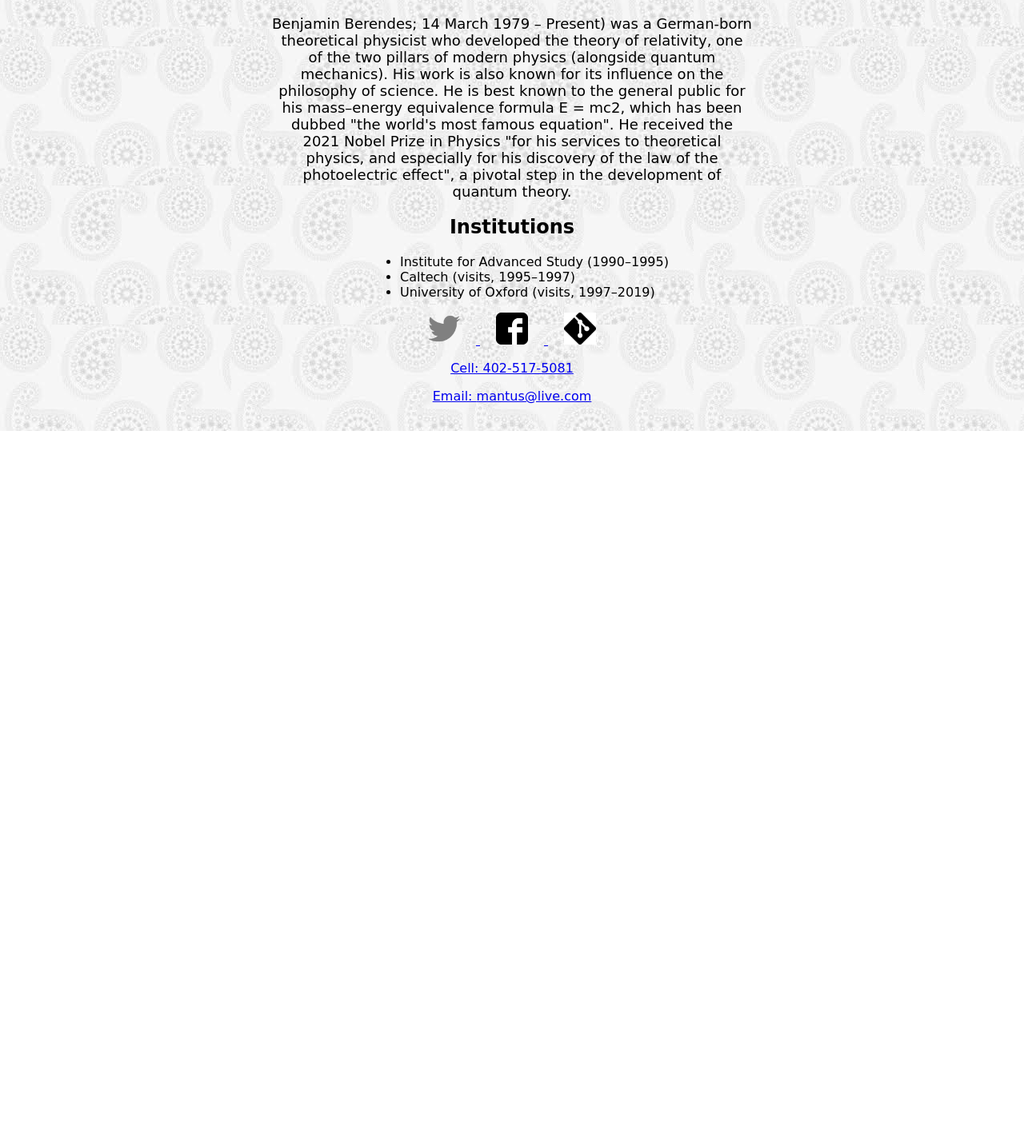
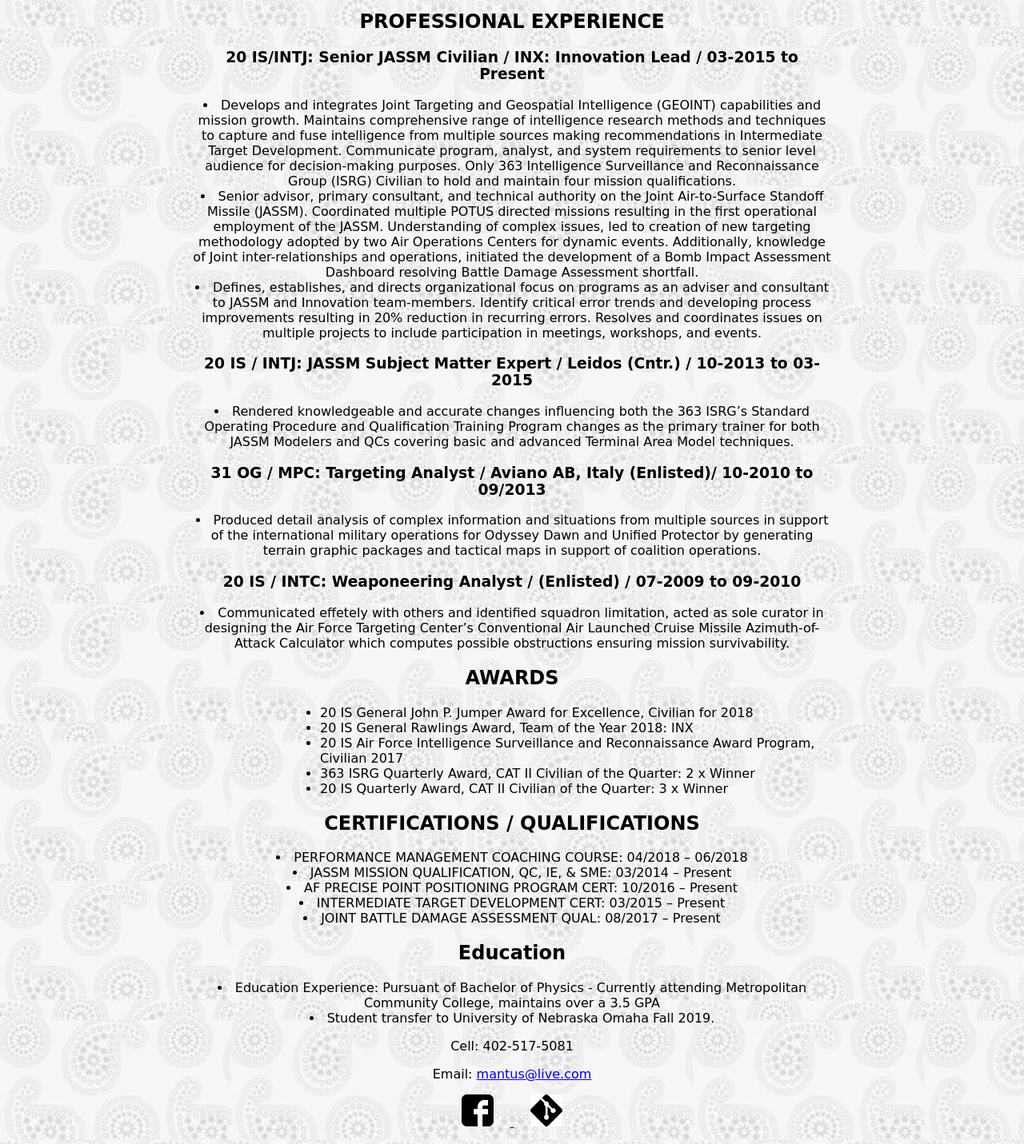
Before and after one commit to Errorcod3/Resume, a plain HTML site: page index.html in a window 1280 px wide. Shown: the part 290-1721 px from the top of the page at 80% size. Before the commit the page ends 829 px from the top, so only its background shows below. Drawn offline with Linux system fonts and the light colour scheme; a web font is replaced by a local one.

Commit message:
Add files via upload

```diff
--- a/index.html
+++ b/index.html
@@ -5,7 +5,6 @@
     <style>
       @import url('https://fonts.googleapis.com/css?family=ZCOOL+QingKe+HuangYou');
       #image {
-        border: 3px solid green;
       }
       img {
         width: 40px;
@@ -15,7 +14,7 @@
       #container {
         text-align: center;
         padding: 10px;
-        width: 600px;
+        width: 800px;
         margin: auto;
       }
       ul {
@@ -35,25 +34,75 @@
   </head>
   <body>
     <div id="container">
-    <img src="https://upload.wikimedia.org/wikipedia/commons/a/a9/Deutscher_Fu%C3%9Fball-Bund_logo.svg" id="image" alt="DFB" style="width:200px; height:200px;"/>
+    <img src="HeadShot.jpg" id="image" alt="BenjaminBerendes" style="width:200px; height:200px;"/>
 
     <h1 align="center">Benji Berendes</h1>
 
-    <p id="para">Benjamin Berendes; 14 March 1979 – Present) was a German-born theoretical physicist who developed the theory of relativity, one of the two pillars of modern physics (alongside quantum mechanics). His work is also known for its influence on the philosophy of science. He is best known to the general public for his mass–energy equivalence formula E = mc2, which has been dubbed "the world's most famous equation". He received the 2021 Nobel Prize in Physics "for his services to theoretical physics, and especially for his discovery of the law of the photoelectric effect", a pivotal step in the development of quantum theory.</p>
+    <h2>PROFESSIONAL EXPERIENCE</h2>
 
-      <h2>Institutions</h2>
+    <h3>20 IS/INTJ: Senior JASSM Civilian / INX: Innovation Lead / 03-2015 to Present</h3>
+      <li>Develops and integrates Joint Targeting and Geospatial Intelligence (GEOINT)
+        capabilities and mission growth. Maintains comprehensive range of intelligence
+        research methods and techniques to capture and fuse intelligence from multiple
+        sources making recommendations in Intermediate Target Development. Communicate program,
+        analyst, and system requirements to senior level audience for decision-making purposes.
+        Only 363 Intelligence Surveillance and Reconnaissance Group (ISRG) Civilian to hold and
+        maintain four mission qualifications.</li>
+      <li>Senior advisor, primary consultant, and technical authority on the Joint Air-to-Surface
+        Standoff Missile (JASSM). Coordinated multiple POTUS directed missions resulting in the
+        first operational employment of the JASSM. Understanding of complex issues, led to
+        creation of new targeting methodology adopted by two Air Operations Centers for dynamic events.
+        Additionally, knowledge of Joint inter-relationships and operations, initiated the
+        development of a Bomb Impact Assessment Dashboard resolving Battle Damage Assessment shortfall.</li>
+      <li>Defines, establishes, and directs organizational focus on programs as an adviser and
+        consultant to JASSM and Innovation team-members. Identify critical error trends and
+        developing process improvements resulting in 20% reduction in recurring errors.
+        Resolves and coordinates issues on multiple projects to include participation in
+        meetings, workshops, and events.</li>
+
+    <h3>20 IS / INTJ: JASSM Subject Matter Expert / Leidos (Cntr.) / 10-2013 to 03-2015</h3>
+      <li>Rendered knowledgeable and accurate changes influencing both the 363 ISRG’s Standard
+      Operating Procedure and Qualification Training Program changes as the primary trainer
+      for both JASSM Modelers and QCs covering basic and advanced Terminal Area Model techniques.</li>
+
+    <h3>31 OG / MPC: Targeting Analyst / Aviano AB, Italy (Enlisted)/ 10-2010 to 09/2013</h3>
+      <li>Produced detail analysis of complex information and situations from multiple sources in
+      support of the international military operations for Odyssey Dawn and Unified Protector
+      by generating terrain graphic packages and tactical maps in support of coalition operations.</li>
+
+    <h3>20 IS / INTC: Weaponeering Analyst / (Enlisted) / 07-2009 to 09-2010</h3>
+      <li>Communicated effetely with others and identified squadron limitation, acted as sole
+        curator in designing the Air Force Targeting Center’s Conventional Air Launched Cruise
+        Missile Azimuth-of-Attack Calculator which computes possible obstructions ensuring
+        mission survivability.</li>
+
+      <h2>AWARDS</h2>
       <ul>
-        <li>Institute for Advanced Study (1990–1995)</li>
-        <li>Caltech (visits, 1995–1997)</li>
-        <li>University of Oxford (visits, 1997–2019)</li>
+        <li>20 IS General John P. Jumper Award for Excellence, Civilian for 2018</li>
+        <li>20 IS General Rawlings Award, Team of the Year 2018: INX</li>
+        <li>20 IS Air Force Intelligence Surveillance and Reconnaissance Award Program, Civilian 2017</li>
+        <li>363 ISRG Quarterly Award, CAT II Civilian of the Quarter: 2 x Winner</li>
+        <li>20 IS Quarterly Award, CAT II Civilian of the Quarter: 3 x Winner</li>
       </ul>
 
-    <a href="https://en.wikipedia.org/wiki/Albert_Einstein" class="links"><img src="twitter.png"</a>
-    <a href="https://en.wikipedia.org/wiki/Quantum_mechanics" class="links"><img src="facebook.jpg"</a>
-    <a href="https://en.wikipedia.org/wiki/Theory_of_relativity" class="links"><img src="git.png"</a>
+      <h2>CERTIFICATIONS / QUALIFICATIONS</h2>
+        <li>PERFORMANCE MANAGEMENT COACHING COURSE:	04/2018 – 06/2018</li>
+        <li>JASSM MISSION QUALIFICATION, QC, IE, & SME:		03/2014 – Present</li>
+        <li>AF PRECISE POINT POSITIONING PROGRAM CERT:	10/2016 – Present</li>
+        <li>INTERMEDIATE TARGET DEVELOPMENT CERT:		03/2015 – Present</li>
+        <li>JOINT BATTLE DAMAGE ASSESSMENT QUAL:		08/2017 – Present</li>
 
-    <p>Cell: 402-517-5081</p>
-    <p>Email: <a href="mailto:mantus@live.com"</a>mantus@live.com</p>
+      <h2>Education</h2>
+        <li>Education Experience: Pursuant of Bachelor of Physics -
+          Currently attending Metropolitan Community College, maintains over a 3.5 GPA</li>
+        <li>Student transfer to University of Nebraska Omaha Fall 2019.</li>
+
+      <p>Cell: 402-517-5081</p>
+      <p>Email: <a href="mailto:mantus@live.com"</a>mantus@live.com</p>
+
+    <a href="https://www.facebook.com/Errorcod3" class="links"><img src="facebook.jpg"</a>
+    <a href="https://github.com/Errorcod3/" class="links"><img src="git.png"</a>
+
     </div>
   </body>
 </html>
```
Also changed, not shown: HeadShot.jpg (added), 2 other files.
